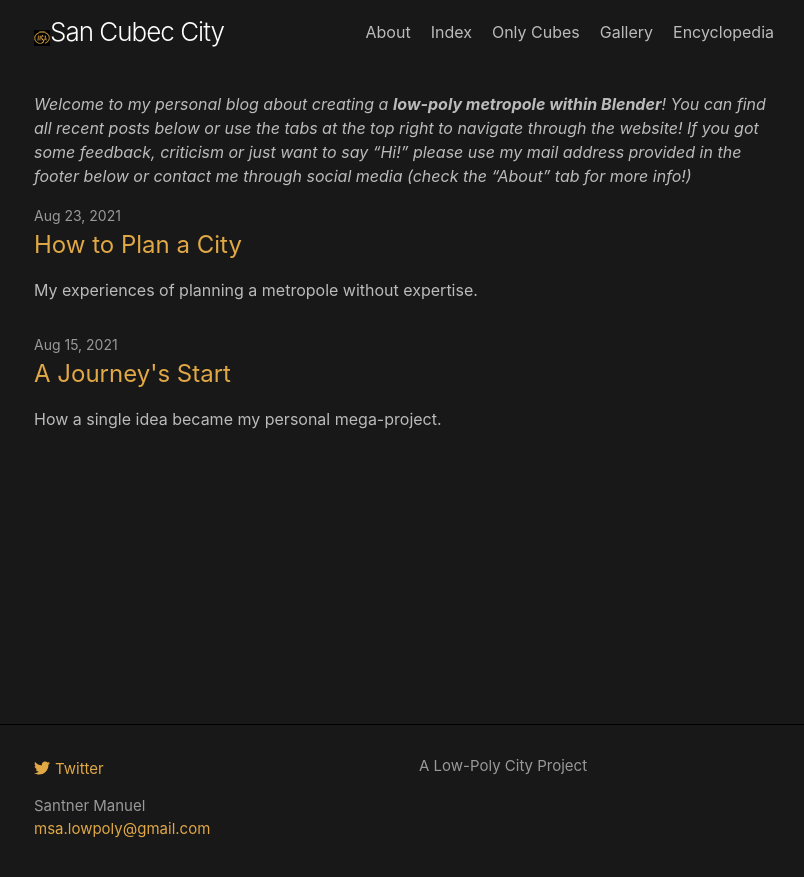
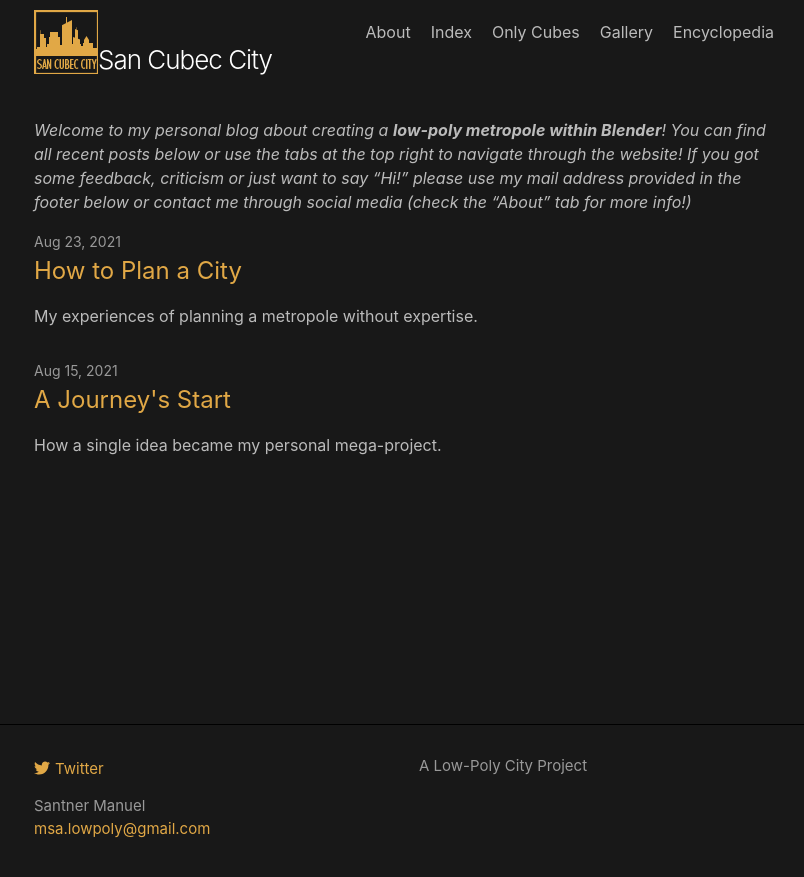
Before and after one commit to kant/san_cubec_blog, a Jekyll site: the page built from index.md, in a window 1280 px wide. Shown: the top 877 px of the page, without its empty margins (236-1040 px from the left). Built offline with Jekyll 4.4.1, drawn with Linux system fonts in a browser that asks for light colours.

Commit message:
logo style 6 size change

```diff
--- a/_sass/minima/_layout.scss
+++ b/_sass/minima/_layout.scss
@@ -14,10 +14,10 @@
 // Add image to top of site - custom code snippet
 
 .site-title::before {
-	content: url("/san_cubec_blog/logo.png");
+	content: url("/san_cubec_blog/assets/images/home/san_cubec_logo.png");
 	display: inline-block;
 	position: relative;
-	width: 16px;
+	width: 64px;
 	top: 5px;
 }
 
```
Also changed, not shown: assets/images/home/san_cubec_logo.png.
